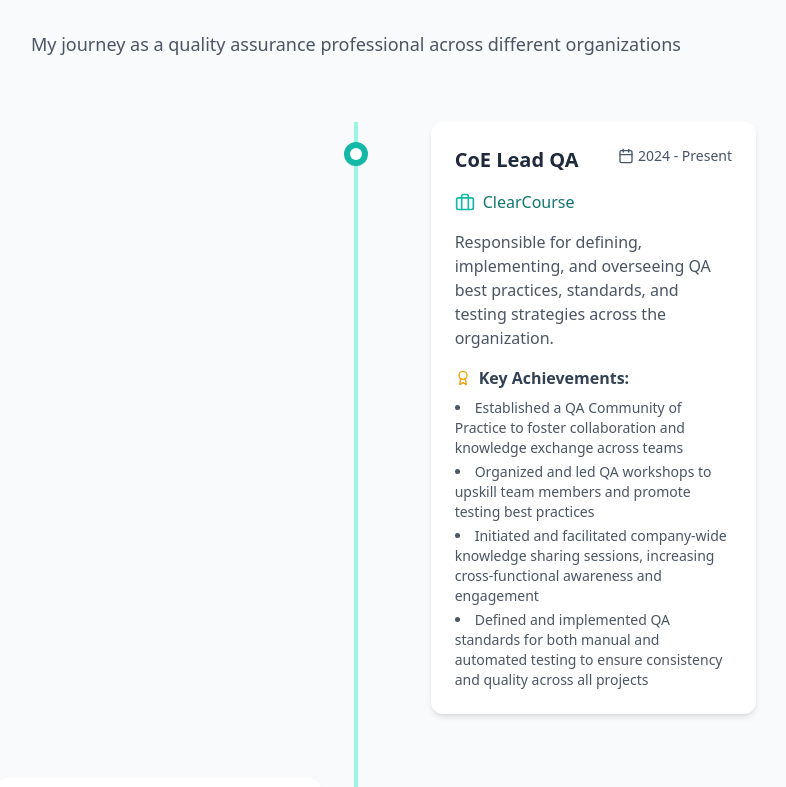
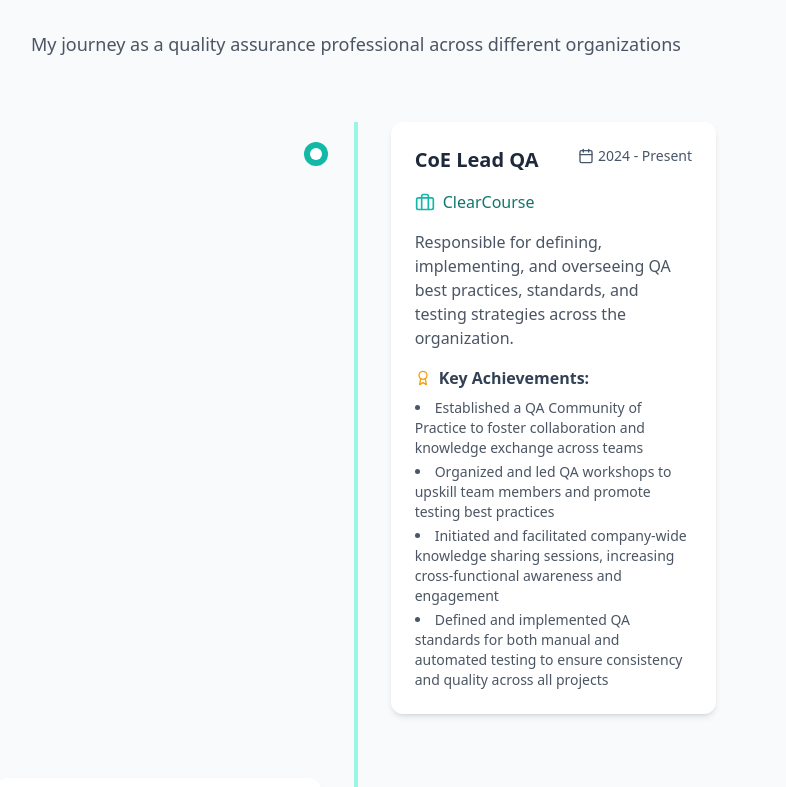
Before and after one commit to pawelck151/pwojtak, a React (Vite) app: page / in a window 1280 px wide. Shown: the part 5160-5947 px from the top of the page, without its empty margins (284-1070 px from the left). Built offline with nearby package versions, Linux system fonts and the light colour scheme.

Commit message:
fix experiance issue

```diff
--- a/src/components/Experience.tsx
+++ b/src/components/Experience.tsx
@@ -85,7 +85,7 @@ const Experience: React.FC = () => {
           timelineItems.forEach((item, index) => {
             setTimeout(() => {
               item.classList.remove('opacity-0');
-              item.classList.add('opacity-100', 'translate-x-0');
+              item.classList.add('opacity-100', 'translate-x-0', 'translate-y-0');
             }, 200 * index);
           });
         }
@@ -127,10 +127,10 @@ const Experience: React.FC = () => {
             {experienceList.map((item, index) => (
               <div
                 key={index}
-                className={`timeline-item relative flex flex-col md:flex-row mb-8 md:mb-16 opacity-0 transition-all duration-700 ease-out ${
+                className={`timeline-item relative flex flex-col md:flex-row mb-8 md:mb-16 opacity-0 transition-all duration-700 ease-out translate-y-4 md:translate-y-0 ${
                   index % 2 === 0
-                    ? 'md:flex-row-reverse -translate-x-10'
-                    : 'translate-x-10'
+                    ? 'md:flex-row-reverse md:-translate-x-10'
+                    : 'md:translate-x-10'
                 }`}
               >
                 {/* Timeline Point */}
```
